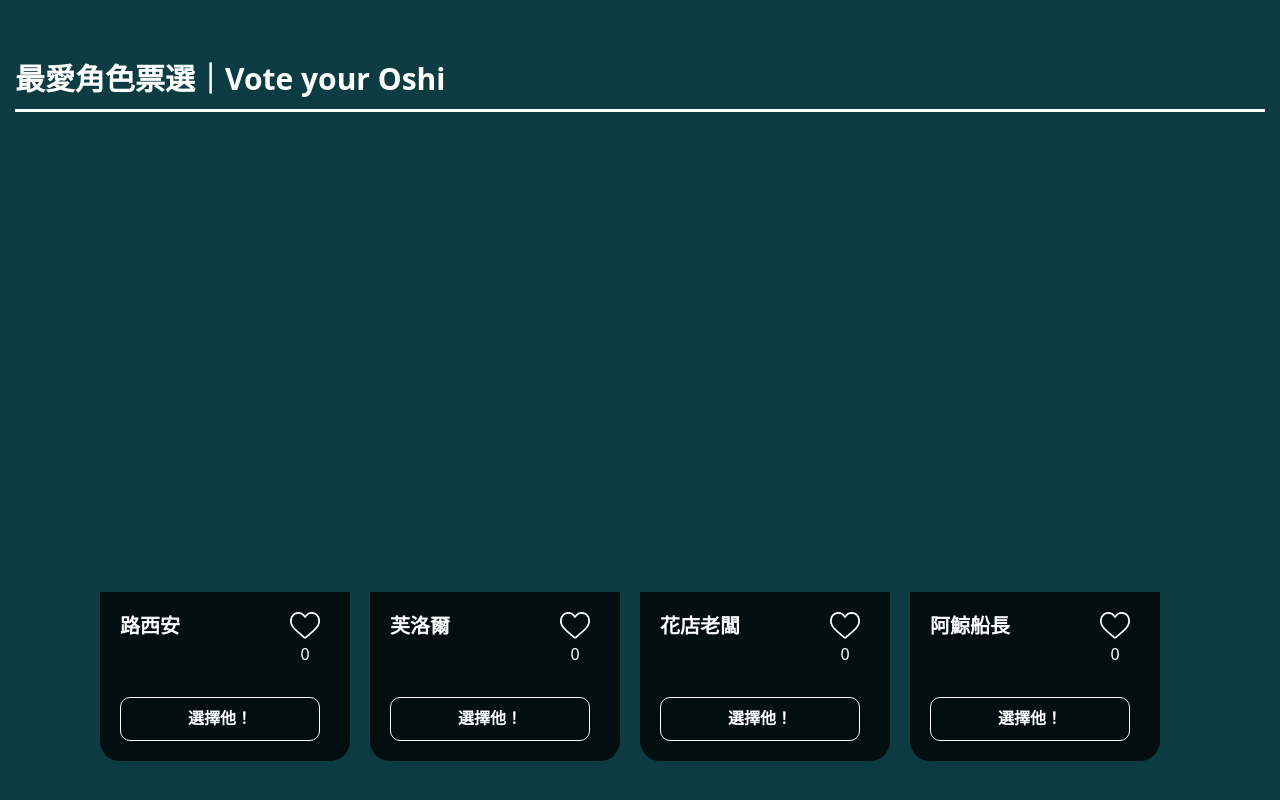
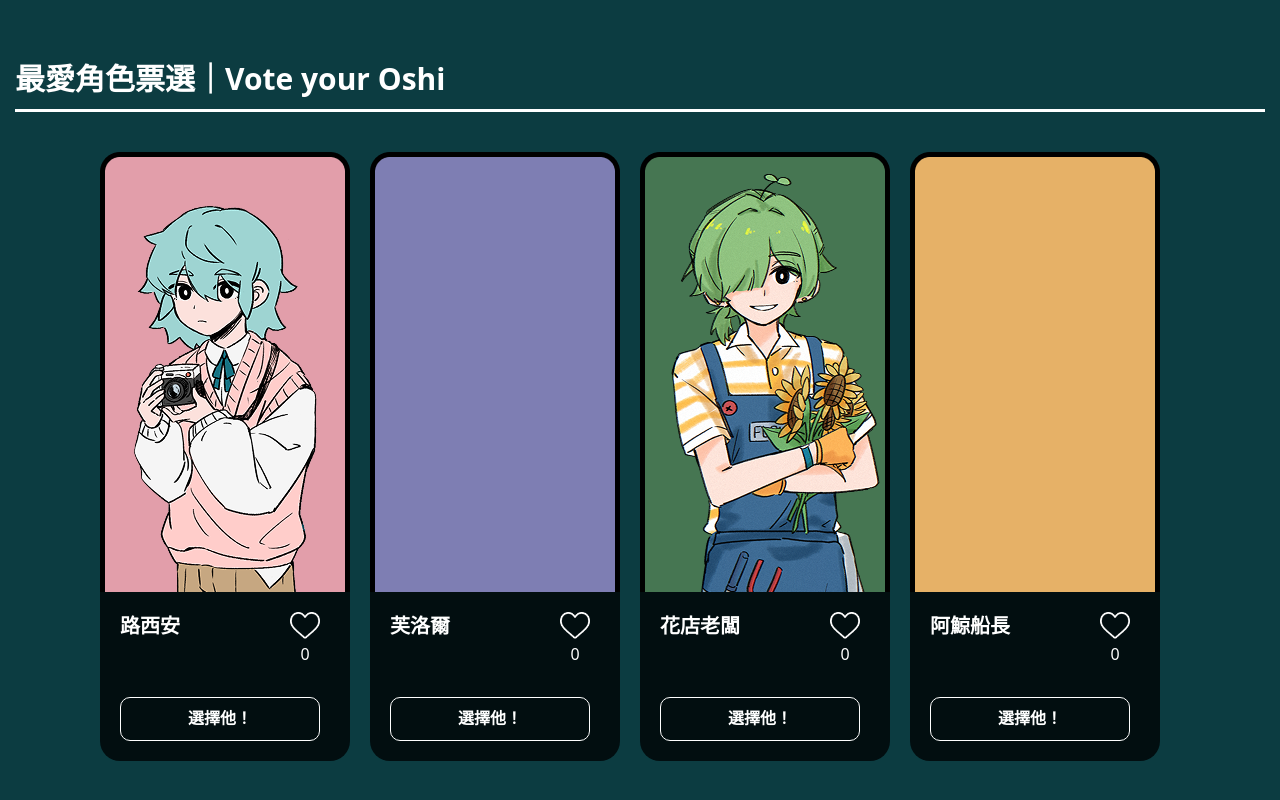
Before and after one commit to xiaaaaaa/LUCID-gameWebsite, a React (Vite) app: page /fanclub in a window 1280 px wide. Shown: the part 1645-2445 px from the top of the page. Built offline with nearby package versions, Linux system fonts and the light colour scheme; no server answers.

Commit message:
二次更新Oshi

```diff
--- a/src/components/FanClubBody.jsx
+++ b/src/components/FanClubBody.jsx
@@ -105,10 +105,10 @@ function FanClubBody() {
                             <h1 className="font-bold text-3xl mb-3 text-left">最愛角色票選｜Vote your Oshi</h1>
                             <div className="h-[2.5px] w-[1250px] bg-white"></div>
 
+                            <OshiVote/>
                             <div className="flex flex-row text-left items-center justify-center">
-                                <OshiVote />
+
                             </div>
-
                         </div>
                     </div>
                 </div>
--- a/src/components/OshiVote.jsx
+++ b/src/components/OshiVote.jsx
@@ -41,7 +41,10 @@ export default function OshiVote() {
         <div className="flex flex-row text-left items-center justify-center mt-10">
             {characters.map((char) => (
                 <div key={char.id} className="flex justify-center items-center mr-[20px]">
-                    <div className={`bg-[url('${char.image}')] h-[600px] pt-[440px]`}>
+                    <div
+                        className="h-[600px] pt-[440px] bg-cover bg-center"
+                        style={{ backgroundImage: `url(${char.image})` }}
+                    >
                         <div className="flex flex-col justify-between items-start w-[250px] bg-[#020E10] rounded-b-[20px] p-5">
                             <div className="flex flex-row justify-between items-start w-[200px]">
                                 <h1 className="text-xl font-bold text-white">{char.name}</h1>
```
